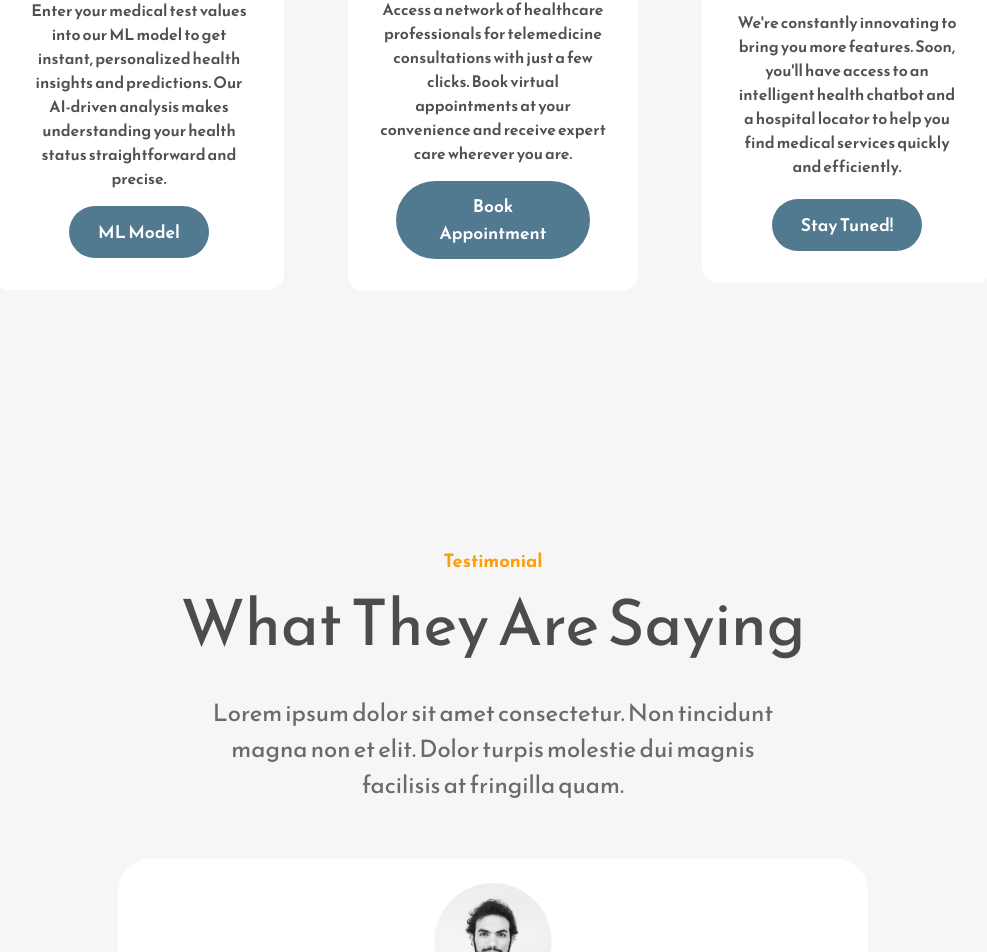
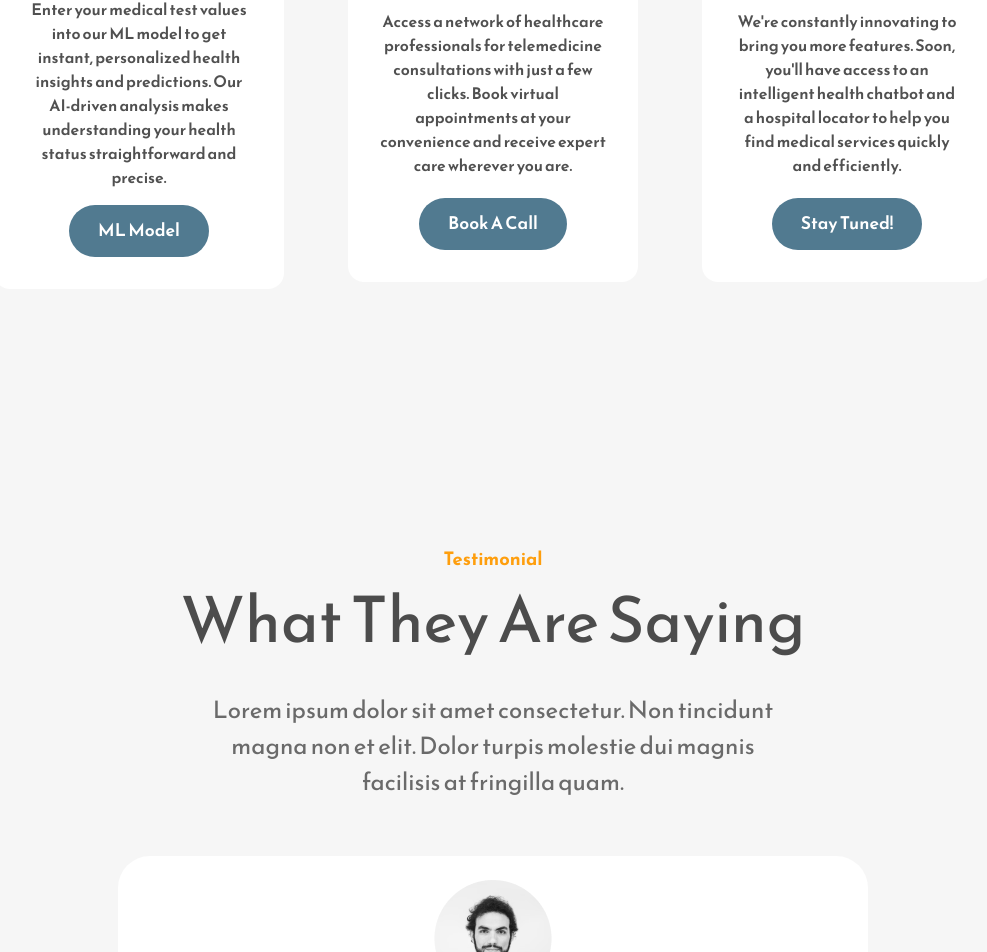
Before and after one commit to sahilshenoy/mediverve, a React (Create React App) app: page / in a window 1280 px wide. Shown: the part 2248-3200 px from the top of the page, without its empty margins (147-1134 px from the left). Built offline with nearby package versions, Linux system fonts and the light colour scheme.

Commit message:
small text change

```diff
--- a/src/Components/Work.js
+++ b/src/Components/Work.js
@@ -15,7 +15,7 @@ const Work = () => {
       // image: ChooseMeals,
       title: "Schedule a Consultation",
       text: "Access a network of healthcare professionals for telemedicine consultations with just a few clicks. Book virtual appointments at your convenience and receive expert care wherever you are. ",
-      btext: "Book Appointment",
+      btext: "Book A Call",
     },
     {
       // image: DeliveryMeals,
@@ -34,7 +34,8 @@ const Work = () => {
         <p className="primary-subheading"></p>
         <h1 className="primary-heading">What we do</h1>
         <p className="primary-text">
-        Discover the simplicity and effectiveness of managing your health with Mediverve.
+          Discover the simplicity and effectiveness of managing your health with
+          Mediverve.
         </p>
       </div>
       <div className="work-section-bottom">
@@ -45,7 +46,9 @@ const Work = () => {
             </div>
             <h2>{data.title}</h2>
             <p>{data.text}</p>
-            <button className="secondary-button" onClick={handleClick}>{data.btext}</button>
+            <button className="secondary-button" onClick={handleClick}>
+              {data.btext}
+            </button>
           </div>
         ))}
       </div>
```
